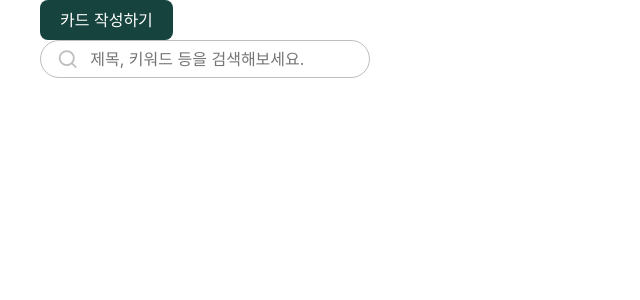
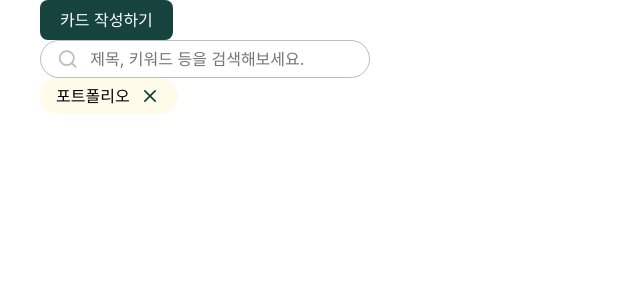
Before and after one commit to codestates-seb/seb45_main_024, a React (Vite) app in the folder client/: page /userlist in a window 1280 px wide. Shown: the top 300 px of the page, without its empty margins (0-640 px from the left). Built offline with nearby package versions, Linux system fonts and the light colour scheme; a web font is replaced by a local one.

Commit message:
[feat] userlist, projectlist 공통 컴포넌트 제작 #5 : keyword tag

```diff
--- /dev/null
+++ b/client/src/components/userlist,projectlist/KewordTag.module.css
@@ -0,0 +1,7 @@
+.kewordTag {
+  display: inline-flex;
+  gap: 0.5rem;
+  padding: 0.375rem 1rem;
+  background-color: var(--color-sub);
+  border-radius: 20px;
+}
--- /dev/null
+++ b/client/src/components/userlist,projectlist/KewordTag.tsx
@@ -0,0 +1,18 @@
+import { ReactNode } from "react";
+import classes from "./KewordTag.module.css";
+
+type kewordTagProps = {
+  text: string;
+  children: ReactNode;
+};
+
+const KewordTag = ({ text, children }: kewordTagProps) => {
+  return (
+    <div className={classes.kewordTag}>
+      <span>{text}</span>
+      {children}
+    </div>
+  );
+};
+
+export default KewordTag;
--- a/client/src/pages/userList/UserList.tsx
+++ b/client/src/pages/userList/UserList.tsx
@@ -1,7 +1,9 @@
 import classes from "./UserList.module.css";
 import ActionButton from "../../components/userlist,projectlist/ActionButton";
 import SearchInput from "../../components/userlist,projectlist/SearchInput";
+import KewordTag from "../../components/userlist,projectlist/KewordTag";
 import { ReactComponent as SearchSvg } from "../../assets/icons/search.svg";
+import { ReactComponent as CancelSvg } from "../../assets/icons/cancel.svg";
 
 const UserList = () => {
   return (
@@ -10,12 +12,11 @@ const UserList = () => {
       <SearchInput placeholder="제목, 키워드 등을 검색해보세요.">
         <SearchSvg stroke="var(--color-gray-4)" />
       </SearchInput>
-      {/* <div>
-        <div>필터영역</div>
-        <div>검색창</div>
-      </div> */}
-      <div>{/* <Card /> */}</div>
-      {/* <div>pagination</div> */}
+
+      {/* 키워드 태그에는 하드코딩된 값이 아니라 입력값이 들어가야 함 */}
+      <KewordTag text="포트폴리오">
+        <CancelSvg stroke="var(--color-main)" />
+      </KewordTag>
     </>
   );
 };
```
Also changed, not shown: client/src/assets/icons/cancel.svg (added), client/src/components/userlist,projectlist/Select.module.css (added), client/src/components/userlist,projectlist/Select.tsx (added).
